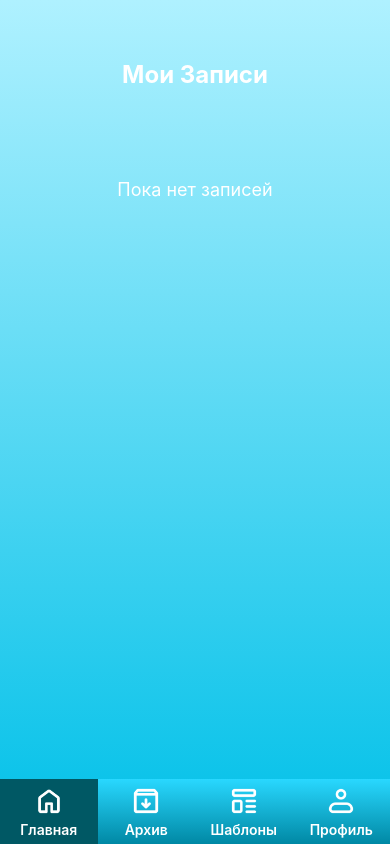
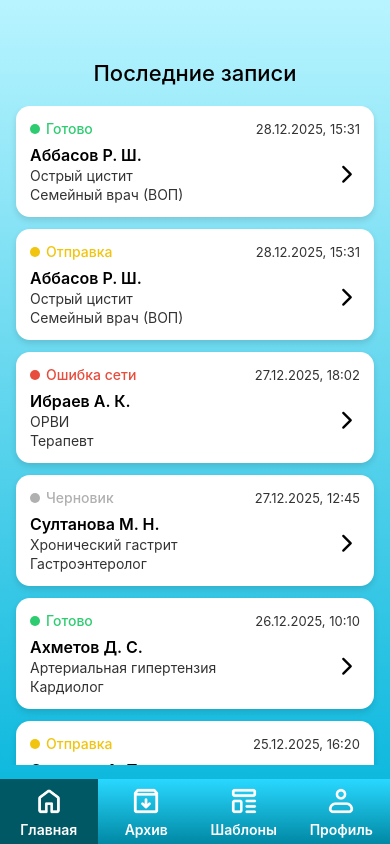
Before and after one commit to khngldi/ClinSpeech_Mobile_app, a React Native app in the folder clinspeech-js/: screen /HomeList in a window 390 px wide. Built offline with nearby package versions, Linux system fonts and the light colour scheme.

Commit message:
tun tun tun sakhur

```diff
--- a/clinspeech-js/screens/ListScreen.js
+++ b/clinspeech-js/screens/ListScreen.js
@@ -1,123 +1,227 @@
-import React, { useState, useCallback } from 'react';
-import { View, Text, StyleSheet, FlatList, TouchableOpacity } from 'react-native';
+import React from 'react';
+import {
+    View,
+    Text,
+    StyleSheet,
+    FlatList,
+    TouchableOpacity,
+    Platform,
+    Dimensions
+} from 'react-native';
 import { LinearGradient } from 'expo-linear-gradient';
-import AsyncStorage from '@react-native-async-storage/async-storage';
-import { useFocusEffect } from '@react-navigation/native'; // Чтобы обновлять список при возврате
 import { Ionicons } from '@expo/vector-icons';
-import { Audio } from 'expo-av';
+
+const TAB_HEIGHT = 65;
+const { height: WINDOW_HEIGHT } = Dimensions.get('window');
+
+const DATA = [
+    {
+        id: '1',
+        status: 'ready',
+        statusText: 'Готово',
+        date: '28.12.2025, 15:31',
+        name: 'Аббасов Р. Ш.',
+        diagnosis: 'Острый цистит',
+        doctor: 'Семейный врач (ВОП)',
+    },
+    {
+        id: '2',
+        status: 'sending',
+        statusText: 'Отправка',
+        date: '28.12.2025, 15:31',
+        name: 'Аббасов Р. Ш.',
+        diagnosis: 'Острый цистит',
+        doctor: 'Семейный врач (ВОП)',
+    },
+    {
+        id: '3',
+        status: 'error',
+        statusText: 'Ошибка сети',
+        date: '27.12.2025, 18:02',
+        name: 'Ибраев А. К.',
+        diagnosis: 'ОРВИ',
+        doctor: 'Терапевт',
+    },
+    {
+        id: '4',
+        status: 'draft',
+        statusText: 'Черновик',
+        date: '27.12.2025, 12:45',
+        name: 'Султанова М. Н.',
+        diagnosis: 'Хронический гастрит',
+        doctor: 'Гастроэнтеролог',
+    },
+    {
+        id: '5',
+        status: 'ready',
+        statusText: 'Готово',
+        date: '26.12.2025, 10:10',
+        name: 'Ахметов Д. С.',
+        diagnosis: 'Артериальная гипертензия',
+        doctor: 'Кардиолог',
+    },
+    {
+        id: '6',
+        status: 'sending',
+        statusText: 'Отправка',
+        date: '25.12.2025, 16:20',
+        name: 'Омарова А. Т.',
+        diagnosis: 'Сахарный диабет 2 типа',
+        doctor: 'Эндокринолог',
+    },
+    {
+        id: '7',
+        status: 'draft',
+        statusText: 'Черновик',
+        date: '24.12.2025, 09:05',
+        name: 'Касымов Н. Б.',
+        diagnosis: 'Боль в пояснице',
+        doctor: 'Невролог',
+    },
+];
+
+const statusColors = {
+    ready: '#2ECC71',
+    sending: '#F1C40F',
+    error: '#E74C3C',
+    draft: '#B0B0B0',
+};
 
 export default function ListScreen() {
-    const [recordings, setRecordings] = useState([]);
-    const [sound, setSound] = useState();
-    const [playingId, setPlayingId] = useState(null);
+    const renderItem = ({ item }) => (
+        <TouchableOpacity style={styles.card} activeOpacity={0.8}>
+            <View style={styles.cardHeader}>
+                <View style={styles.statusRow}>
+                    <View
+                        style={[
+                            styles.statusDot,
+                            { backgroundColor: statusColors[item.status] }
+                        ]}
+                    />
+                    <Text
+                        style={[
+                            styles.statusText,
+                            { color: statusColors[item.status] }
+                        ]}
+                    >
+                        {item.statusText}
+                    </Text>
+                </View>
+                <Text style={styles.dateText}>{item.date}</Text>
+            </View>
 
-    // Функция загрузки списка
-    const loadRecordings = async () => {
-        try {
-            const data = await AsyncStorage.getItem('my_recordings');
-            if (data) {
-                setRecordings(JSON.parse(data));
-            }
-        } catch (e) {
-            console.log(e);
-        }
-    };
+            <View style={styles.cardBody}>
+                <View style={{ flex: 1 }}>
+                    <Text style={styles.nameText}>{item.name}</Text>
+                    <Text style={styles.infoText}>{item.diagnosis}</Text>
+                    <Text style={styles.infoText}>{item.doctor}</Text>
+                </View>
 
-    // Обновляем список каждый раз, когда открываем этот экран
-    useFocusEffect(
-        useCallback(() => {
-            loadRecordings();
-            return () => {
-                if (sound) sound.unloadAsync(); // Останавливаем звук при уходе
-            };
-        }, [])
-    );
-
-    // Проигрывание звука из списка
-    async function playRecording(uri, id) {
-        if (playingId === id && sound) {
-            // Если нажали на тот же трек - пауза/стоп
-            await sound.stopAsync();
-            setPlayingId(null);
-            return;
-        }
-
-        // Если играет другой трек - выгружаем
-        if (sound) {
-            await sound.unloadAsync();
-        }
-
-        const { sound: newSound } = await Audio.Sound.createAsync({ uri });
-        setSound(newSound);
-        setPlayingId(id);
-        await newSound.playAsync();
-
-        // Когда трек закончится
-        newSound.setOnPlaybackStatusUpdate((status) => {
-            if (status.didJustFinish) {
-                setPlayingId(null);
-            }
-        });
-    }
-
-    const renderItem = ({ item }) => (
-        <View style={styles.card}>
-            <View style={styles.cardInfo}>
-                <Text style={styles.cardTitle}>{item.name}</Text>
-                <Text style={styles.cardDate}>{item.date}</Text>
+                <Ionicons name="chevron-forward" size={26} color="#000" />
             </View>
-            <TouchableOpacity onPress={() => playRecording(item.uri, item.id)}>
-                <Ionicons
-                    name={playingId === item.id ? "pause-circle" : "play-circle"}
-                    size={48}
-                    color="#0088A4"
-                />
-            </TouchableOpacity>
-        </View>
+        </TouchableOpacity>
     );
 
     return (
         <View style={styles.container}>
-            <LinearGradient colors={['#AFF1FF', '#00C0E8']} style={StyleSheet.absoluteFill} />
+            <LinearGradient
+                colors={['#B8F4FF', '#00B4DB']}
+                style={StyleSheet.absoluteFill}
+            />
 
-            <View style={styles.header}>
-                <Text style={styles.headerTitle}>Мои Записи</Text>
+            <Text style={styles.title}>Последние записи</Text>
+
+            {/* ✅ WEB-СКРОЛЛ РЕАЛЬНО РАБОТАЕТ */}
+            <View style={styles.scrollContainer}>
+                <FlatList
+                    data={DATA}
+                    keyExtractor={(item) => item.id}
+                    renderItem={renderItem}
+                    contentContainerStyle={styles.list}
+                    showsVerticalScrollIndicator
+                />
             </View>
-
-            <FlatList
-                data={recordings}
-                keyExtractor={(item) => item.id}
-                renderItem={renderItem}
-                contentContainerStyle={styles.listContent}
-                ListEmptyComponent={
-                    <Text style={styles.emptyText}>Пока нет записей</Text>
-                }
-            />
         </View>
     );
 }
 
 const styles = StyleSheet.create({
-    container: { flex: 1 },
-    header: { paddingTop: 60, paddingBottom: 20, alignItems: 'center' },
-    headerTitle: { fontSize: 24, fontWeight: 'bold', color: 'white' },
-    listContent: { padding: 20 },
+    container: {
+        flex: 1,
+    },
+    title: {
+        marginTop: 60,
+        marginBottom: 20,
+        textAlign: 'center',
+        fontSize: 22,
+        fontWeight: '500',
+        color: '#000',
+    },
+
+    /* 🔥 КЛЮЧЕВОЙ КОНТЕЙНЕР */
+    scrollContainer: {
+        height:
+            Platform.OS === 'web'
+                ? WINDOW_HEIGHT - TAB_HEIGHT - 120
+                : '100%',
+        overflowY: Platform.OS === 'web' ? 'auto' : 'visible',
+    },
+
+    list: {
+        paddingHorizontal: 16,
+        paddingBottom: TAB_HEIGHT + 20,
+    },
+
     card: {
-        backgroundColor: 'rgba(255,255,255,0.9)',
-        borderRadius: 15,
-        padding: 15,
-        marginBottom: 10,
+        backgroundColor: '#fff',
+        borderRadius: 14,
+        padding: 14,
+        marginBottom: 12,
+        shadowColor: '#000',
+        shadowOpacity: 0.12,
+        shadowRadius: 6,
+        shadowOffset: { width: 0, height: 3 },
+        elevation: 4,
+    },
+    cardHeader: {
+        flexDirection: 'row',
+        justifyContent: 'space-between',
+        alignItems: 'center',
+        marginBottom: 8,
+    },
+    statusRow: {
         flexDirection: 'row',
         alignItems: 'center',
-        justifyContent: 'space-between',
-        shadowColor: "#000",
-        shadowOffset: { width: 0, height: 2 },
-        shadowOpacity: 0.1,
-        shadowRadius: 4,
-        elevation: 3,
     },
-    cardInfo: { flex: 1 },
-    cardTitle: { fontSize: 18, color: '#005864', fontWeight: 'bold' },
-    cardDate: { fontSize: 14, color: '#666', marginTop: 4 },
-    emptyText: { textAlign: 'center', color: 'white', marginTop: 50, fontSize: 18 }
+    statusDot: {
+        width: 10,
+        height: 10,
+        borderRadius: 5,
+        marginRight: 6,
+    },
+    statusText: {
+        fontSize: 14,
+        fontWeight: '500',
+    },
+    dateText: {
+        fontSize: 13,
+        color: '#333',
+    },
+    cardBody: {
+        flexDirection: 'row',
+        alignItems: 'center',
+    },
+    nameText: {
+        fontSize: 16,
+        fontWeight: '600',
+        color: '#000',
+    },
+    infoText: {
+        fontSize: 14,
+        color: '#333',
+        marginTop: 2,
+    },
+
 });
+
+//List exampledsfsefпаыуа
```
